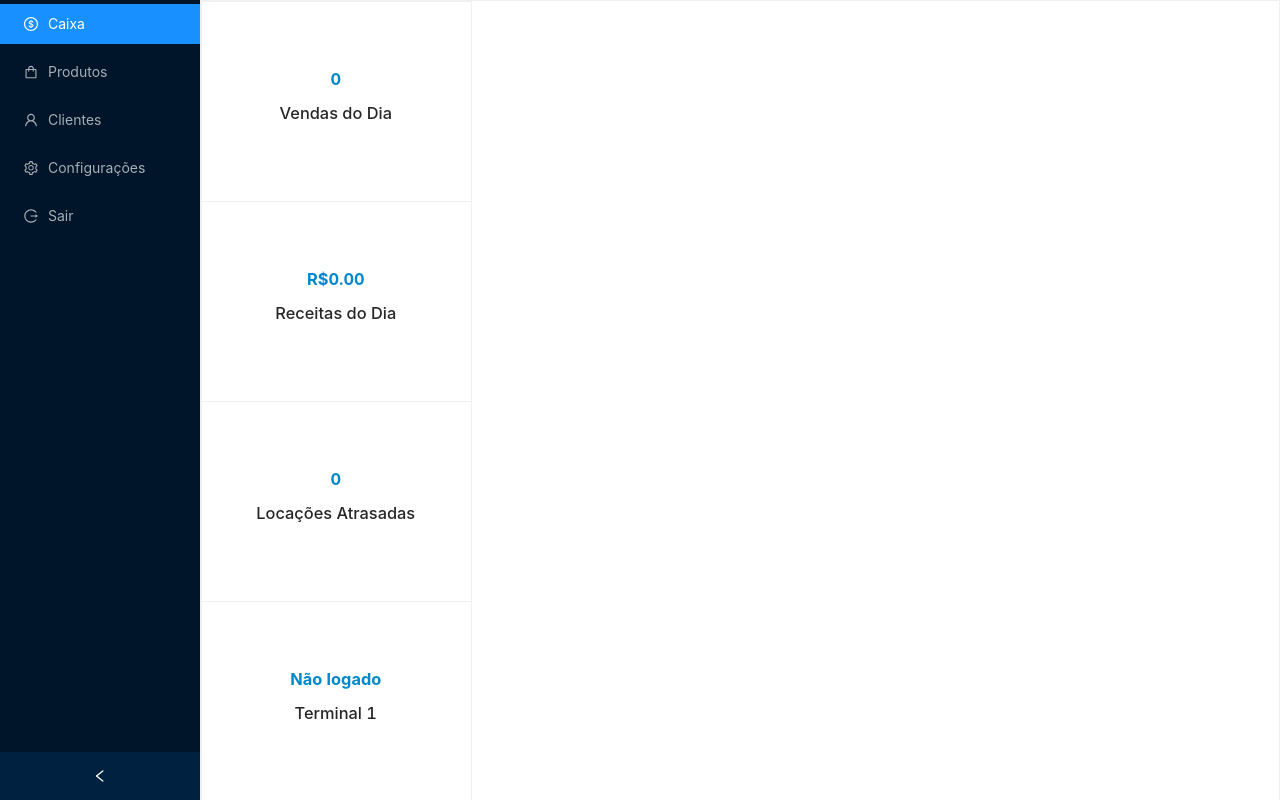
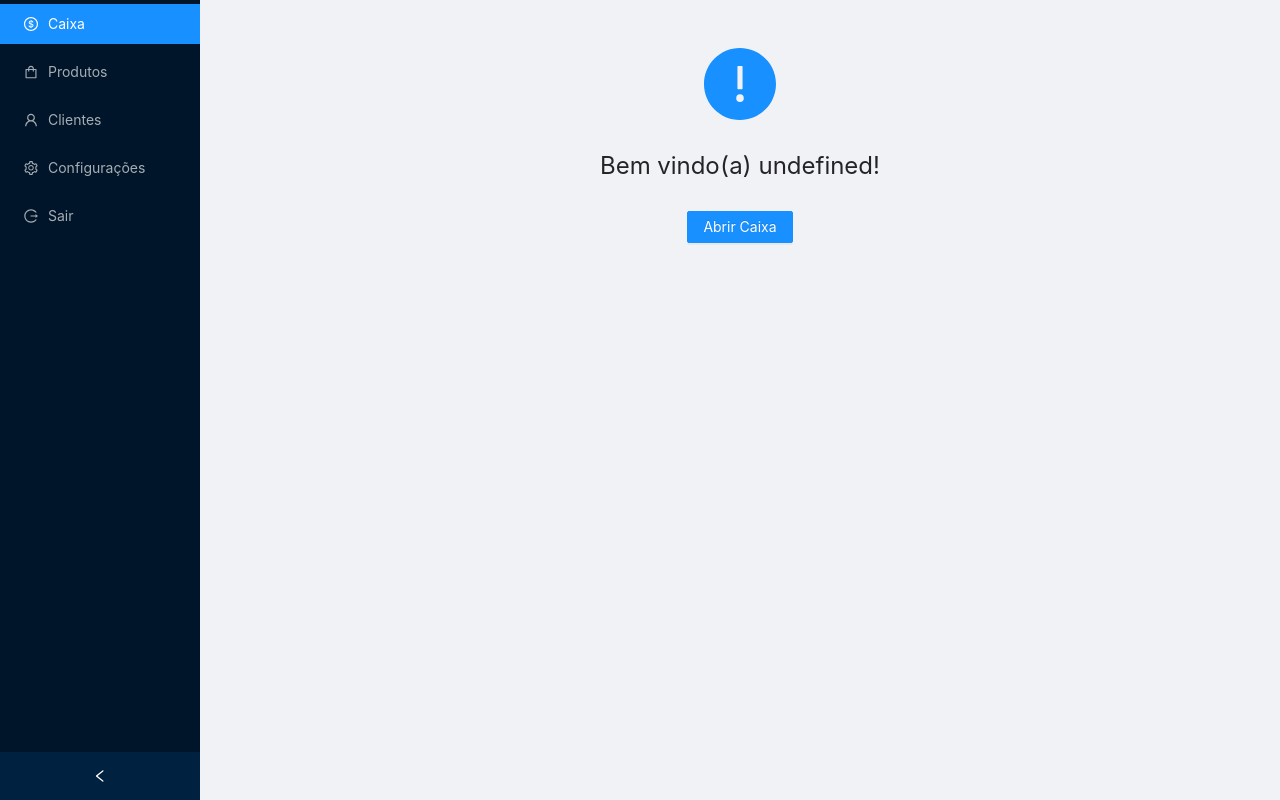
Before and after one commit to WillianMendes/imperio-pov, a React (Create React App) app in the folder front/: page /app/dashboard in a window 1280 px wide. Shown: the top 800 px of the page. Built offline with nearby package versions, Linux system fonts and the light colour scheme; sample sign-in values are in the browser's storage.

Commit message:
feat: open cash desk

```diff
--- a/front/src/pages/Dashboard.tsx
+++ b/front/src/pages/Dashboard.tsx
@@ -1,25 +1,138 @@
-import React, { useEffect, useState } from 'react';
-
-import { Card } from 'antd';
+import React, { ChangeEvent, useEffect, useState } from 'react';
 
 import {
-  ArrowLeftOutlined, CloseOutlined, FallOutlined, PoweroffOutlined, ReconciliationOutlined,
-  RiseOutlined, ShoppingCartOutlined, ShoppingOutlined, SyncOutlined, UserAddOutlined,
+  Button, Card, Form, Input, message, Modal, Result,
+} from 'antd';
+
+import {
+  ArrowLeftOutlined,
+  CloseOutlined,
+  FallOutlined,
+  PoweroffOutlined,
+  ReconciliationOutlined,
+  RiseOutlined,
+  ShoppingCartOutlined,
+  ShoppingOutlined,
+  SyncOutlined,
+  UserAddOutlined,
 } from '@ant-design/icons';
 
 import CardButton from '../components/CardButton';
 import CardStats from '../components/CardStats';
 
+import CashDeskService from '../services/CashDeskService';
+
 import Admin from '../types/Admin';
+import CashDesk from '../types/CashDesk';
+import CashOperation from '../types/CashOperation';
+import CashTypeOperation from '../types/enums/CashTypeOperation';
 
 import UserSessionStorage from '../utils/UserSessionStorage';
+import { formatterNumberWithoutPrefix, parserNumber } from '../utils/MaskCurrency';
+
+import { ADMIN_URL_APP_DASHBOARD, ADMIN_URL_APP_NEW_SALE } from '../const/ROUTES_ADMIN';
+
+const { Item } = Form;
 
 function Dashboard() {
-  const [user, setUser] = useState<Admin | null>();
+  const [user] = useState<Admin>(UserSessionStorage.getUserLogged());
+  const [cashDesk, setCashDesk] = useState<CashDesk | undefined>();
+
+  // Modal Open Cash
+  const [modalOpenCashDeskVisibility, setModalOpenCashDeskVisibility] = useState<boolean>();
+  const [initialValueOpenCash, setInitialValueOpenCash] = useState<string>('0');
+
+  function showModalOpenCashDesk() {
+    setModalOpenCashDeskVisibility(true);
+  }
+
+  function closeModalOpenCashDesk() {
+    setModalOpenCashDeskVisibility(false);
+  }
+
+  function setCashDeskStateAndSession(cashDeskToSave: CashDesk) {
+    setCashDesk(cashDeskToSave);
+    sessionStorage.setItem('CashDesk', JSON.stringify(cashDeskToSave));
+  }
+
+  function setInitialValueOpenCashFormatted(event: ChangeEvent<HTMLInputElement>) {
+    const { value } = event.target;
+    const valueParsed = parserNumber(value).toString();
+    setInitialValueOpenCash(valueParsed);
+  }
+
+  async function loadCashDeskActive() {
+    message.info('Tentando carregar caixa da sessão anterior...');
+
+    const cashDeskResponse = await CashDeskService.getCashDeskActive(user);
+
+    if ('message' in cashDeskResponse) {
+      message.error(cashDeskResponse.message);
+    } else if ('operator' in cashDeskResponse) {
+      setCashDeskStateAndSession(cashDeskResponse);
+      message.success('Caixa ativo carregado!');
+    }
+  }
+
+  async function handleOpenCashDesk() {
+    const operationInitial: CashOperation = {
+      description: 'Valor inicial',
+      value: initialValueOpenCash,
+      operation: CashTypeOperation.ADD,
+    };
+
+    const cashDeskResponse = await CashDeskService.openCashDesk(user, operationInitial);
+
+    if ('message' in cashDeskResponse) {
+      message.error(cashDeskResponse.message);
+
+      if (cashDeskResponse.status === 406) {
+        loadCashDeskActive().then();
+      }
+    } else if ('operator' in cashDeskResponse) {
+      setCashDeskStateAndSession(cashDeskResponse);
+    }
+  }
+
+  function renderModalOpenCashDesk() {
+    return (
+      <Modal title="Dinheiro em caixa" visible={modalOpenCashDeskVisibility} onOk={handleOpenCashDesk} onCancel={closeModalOpenCashDesk}>
+        <Form layout="vertical">
+          <Item initialValue={formatterNumberWithoutPrefix(initialValueOpenCash)}>
+            <Input
+              className="w-100"
+              prefix="R$"
+              onChange={setInitialValueOpenCashFormatted}
+              placeholder="Qual a quantia inicial de dinheiro em caixa?"
+              autoComplete="off"
+              required
+            />
+          </Item>
+        </Form>
+      </Modal>
+    );
+  }
 
   useEffect(() => {
-    setUser(UserSessionStorage.getUserLogged());
+    const cashDeskOrNull = sessionStorage.getItem('CashDesk');
+    if (cashDeskOrNull) setCashDesk(JSON.parse(cashDeskOrNull));
   }, []);
+
+  if (!cashDesk) {
+    return (
+      <>
+        { modalOpenCashDeskVisibility && renderModalOpenCashDesk() }
+        <Result
+          title={`Bem vindo(a) ${user?.fullName}!`}
+          extra={(
+            <Button type="primary" key="console" onClick={showModalOpenCashDesk}>
+              Abrir Caixa
+            </Button>
+          )}
+        />
+      </>
+    );
+  }
 
   return (
     <Card style={{ margin: 0, padding: 0 }}>
@@ -27,18 +140,21 @@ function Dashboard() {
       <CardStats text="Receitas do Dia" value="R$0.00" />
       <CardStats text="Locações Atrasadas" value="0" />
       <CardStats text="Terminal 1" value={user?.fullName || 'Não logado'} />
-      <CardButton text="Nova Venda" path="/app/new-sale" icon={<ShoppingCartOutlined style={{ fontSize: '32px', color: '#08c' }} />} />
-      <CardButton text="Processar Devolução" path="/nova-venda" icon={<ArrowLeftOutlined style={{ fontSize: '32px', color: '#08c' }} />} />
-      <CardButton text="Cancelar Venda" path="/nova-venda" icon={<CloseOutlined style={{ fontSize: '32px', color: '#08c' }} />} />
-      <CardButton text="Receber Produtos" path="/nova-venda" icon={<ReconciliationOutlined style={{ fontSize: '32px', color: '#08c' }} />} />
-      <CardButton text="Nova Locação" path="/nova-venda" icon={<ShoppingOutlined style={{ fontSize: '32px', color: '#08c' }} />} />
-      <CardButton text="Receber Aluguel" path="/nova-venda" icon={<ArrowLeftOutlined style={{ fontSize: '32px', color: '#08c' }} />} />
-      <CardButton text="Finalizar Aluguel" path="/nova-venda" icon={<CloseOutlined style={{ fontSize: '32px', color: '#08c' }} />} />
-      <CardButton text="Cadastrar Cliente" path="/nova-venda" icon={<UserAddOutlined style={{ fontSize: '32px', color: '#08c' }} />} />
-      <CardButton text="Fechar Caixa" path="/nova-venda" icon={<PoweroffOutlined style={{ fontSize: '32px', color: '#08c' }} />} />
-      <CardButton text="Realizar Balanço" path="/nova-venda" icon={<SyncOutlined style={{ fontSize: '32px', color: '#08c' }} />} />
-      <CardButton text="Inserir Dinheiro" path="/nova-venda" icon={<RiseOutlined style={{ fontSize: '32px', color: '#08c' }} />} />
-      <CardButton text="Retirar Dinheiro" path="/nova-venda" icon={<FallOutlined style={{ fontSize: '32px', color: '#08c' }} />} />
+
+      <CardButton text="Nova Venda" path={ADMIN_URL_APP_NEW_SALE} icon={<ShoppingCartOutlined />} />
+      <CardButton text="Processar Devolução" path={ADMIN_URL_APP_DASHBOARD} icon={<ArrowLeftOutlined />} />
+      <CardButton text="Cancelar Venda" path={ADMIN_URL_APP_DASHBOARD} icon={<CloseOutlined />} />
+      <CardButton text="Receber Produtos" path={ADMIN_URL_APP_DASHBOARD} icon={<ReconciliationOutlined />} />
+
+      <CardButton text="Nova Locação" path={ADMIN_URL_APP_DASHBOARD} icon={<ShoppingOutlined />} />
+      <CardButton text="Receber Aluguel" path={ADMIN_URL_APP_DASHBOARD} icon={<ArrowLeftOutlined />} />
+      <CardButton text="Finalizar Aluguel" path={ADMIN_URL_APP_DASHBOARD} icon={<CloseOutlined />} />
+      <CardButton text="Cadastrar Cliente" path={ADMIN_URL_APP_DASHBOARD} icon={<UserAddOutlined />} />
+
+      <CardButton text="Fechar Caixa" path={ADMIN_URL_APP_DASHBOARD} icon={<PoweroffOutlined />} />
+      <CardButton text="Realizar Balanço" path={ADMIN_URL_APP_DASHBOARD} icon={<SyncOutlined />} />
+      <CardButton text="Inserir Dinheiro" path={ADMIN_URL_APP_DASHBOARD} icon={<RiseOutlined />} />
+      <CardButton text="Retirar Dinheiro" path={ADMIN_URL_APP_DASHBOARD} icon={<FallOutlined />} />
     </Card>
   );
 }
--- a/front/src/types/Admin.ts
+++ b/front/src/types/Admin.ts
@@ -2,12 +2,15 @@ interface Admin {
   id: Number;
   fullName: string;
   email: string;
-  password: string;
+  passwordEncoded: string;
   level: AdminLevel;
 }
 
+// eslint-disable-next-line no-shadow,no-unused-vars
 enum AdminLevel {
+  // eslint-disable-next-line no-unused-vars
   Operador = 'Operador',
+  // eslint-disable-next-line no-shadow,no-unused-vars
   Admin = 'Admin'
 }
 
--- /dev/null
+++ b/front/src/types/CashDesk.ts
@@ -0,0 +1,13 @@
+import Admin from './Admin';
+import Sale from './Sale';
+
+interface CashDesk {
+  id: number;
+  operator: Admin;
+  operations: number;
+  open: Date;
+  closed: Date | undefined;
+  sales: Sale[];
+}
+
+export default CashDesk;
--- /dev/null
+++ b/front/src/types/CashOperation.ts
@@ -0,0 +1,10 @@
+import CashTypeOperation from './enums/CashTypeOperation';
+
+interface CashOperation {
+  id?: number;
+  description: string;
+  value: string;
+  operation: CashTypeOperation;
+}
+
+export default CashOperation;
--- /dev/null
+++ b/front/src/types/enums/CashTypeOperation.ts
@@ -0,0 +1,8 @@
+/* eslint-disable */
+
+enum CashTypeOperation {
+  ADD = ('ADD'),
+  REMOVE = ('REMOVE')
+}
+
+export default CashTypeOperation;
--- a/front/src/utils/UserSessionStorage.ts
+++ b/front/src/utils/UserSessionStorage.ts
@@ -1,7 +1,7 @@
 import Admin from '../types/Admin';
 
 class UserSessionStorage {
-  static getUserLogged(): Admin | null {
+  static getUserLogged(): Admin {
     return JSON.parse(<string>sessionStorage.getItem('login'));
   }
 }
```
